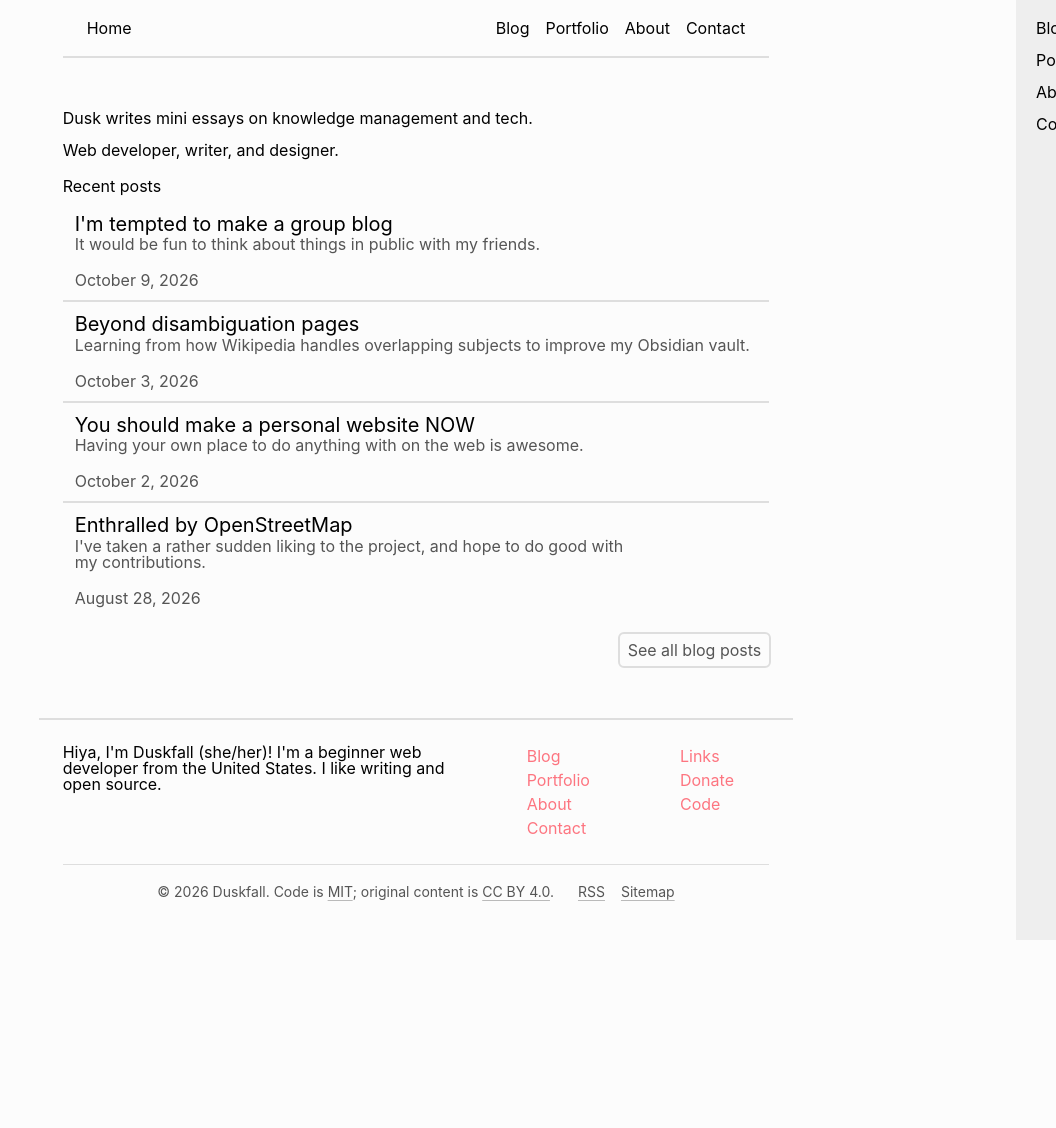
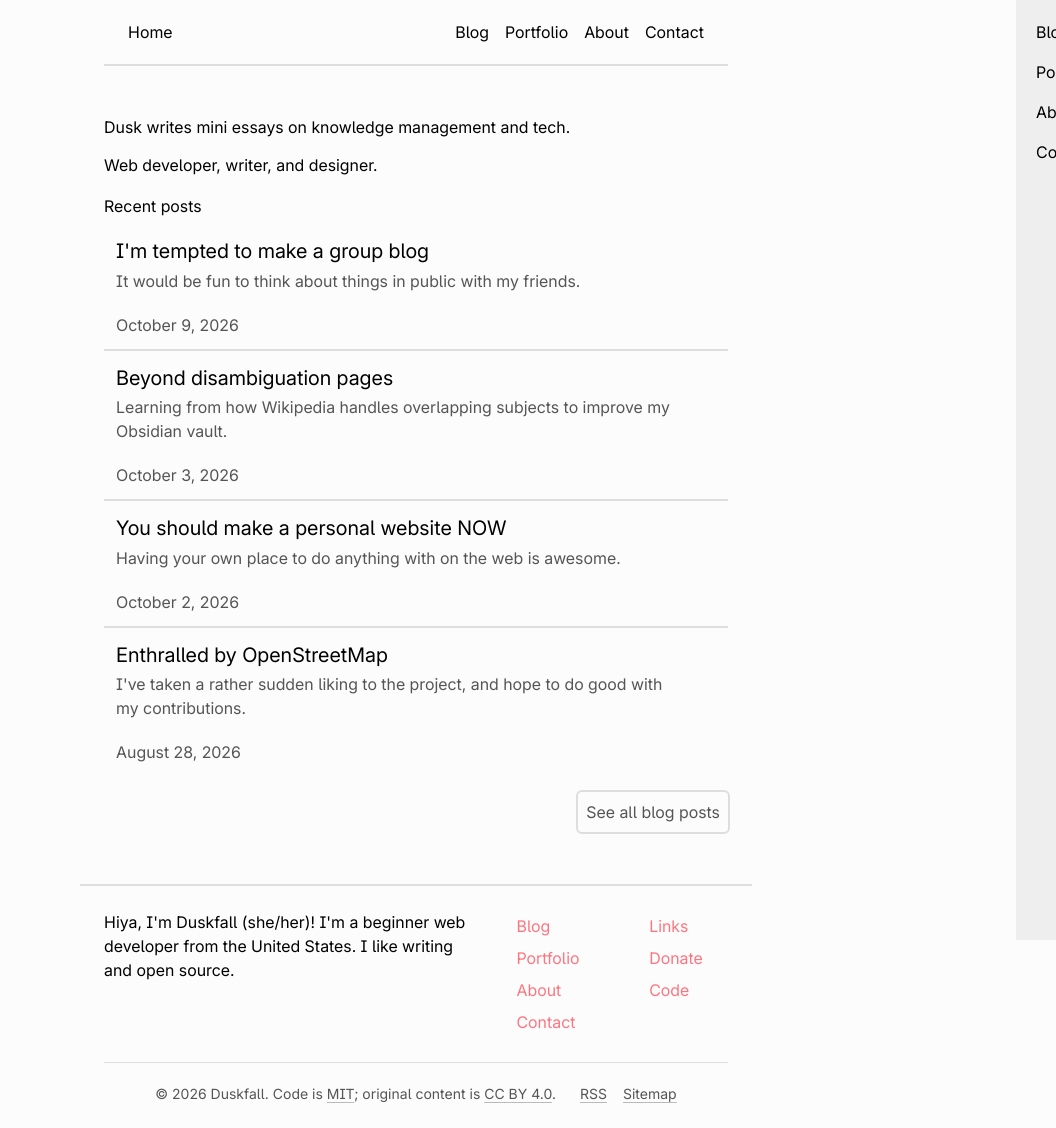
Before and after one commit to TrulyFlawed/trulyflawed.github.io, a Jekyll site: the page built from index.md, in a window 1280 px wide. Shown: the whole page, without its empty margins (224-1280 px from the left). Built offline with Jekyll 4.4.1, drawn with Linux system fonts in a browser that asks for light colours; nearby versions of some CDN libraries; library files that are not in the unit come from our copies.

Commit message:
fix: Inter font not working correctly
So as it turns out, the site's font has only looked right on my computer
because I have Inter installed... So I went ahead and added actual
support and styles for Inter. It should load on your devices, and this
will be most apparent with uppercase "i"s, as they should have serifs.

I also went ahead and reduced the site's width values because it got
wider once the actual font worked, and we now also have real line-height
values because they felt too short by default.

I'm sure there are still issues to be resolved but this should at least
illuminate them much more clearly than not having the font at all.

```diff
--- a/_includes/global-head.html
+++ b/_includes/global-head.html
@@ -1,5 +1,6 @@
 <meta charset="UTF-8" />
 <meta name="viewport" content="width=device-width, initial-scale=1.0" />
+<link rel="preload" href="{{ '/assets/fonts/InterVariable.woff2' | relative_url }}" as="font" type="font/woff2" crossorigin>
 
 <title>{{ page.title }} | {{ site.title }}</title>
 
--- a/assets/css/base.css
+++ b/assets/css/base.css
@@ -1,15 +1,31 @@
 :root {
-	--site-width: min(70ch, 100%);
+	--site-width: min(62ch, 100%);
 }
 
-body {
-	font-family: "Inter", system-ui, -apple-system, "Segoe UI", Roboto, sans-serif;
+@font-face {
+  font-family: "Inter";
+  src: url("/assets/fonts/InterVariable.woff2") format("woff2");
+  font-weight: 100 900;
+  font-style: normal;
+  font-display: swap;
+}
+
+@font-face {
+  font-family: "Inter";
+  src: url("/assets/fonts/InterVariable-Italic.woff2") format("woff2");
+  font-weight: 100 900;
+  font-style: italic;
+  font-display: swap;
 }
 
 body {
 	display: grid;
 	grid-template-rows: auto 1fr auto; /* Let body take up as much room as possible, creating a sticky footer. */
 	block-size: 100dvh;
+
+	font-family: "Inter", system-ui, -apple-system, "Segoe UI", Roboto, sans-serif;
+	font-feature-settings: "cv08", "cv05", "cv10";
+	line-height: 1.5;
 
 	font-size: 1rem;
 	color: var(--color-text-primary);
@@ -21,17 +37,20 @@ body {
 h1 {
 	margin-block-end: 1rem;
 	text-wrap: balance;
+	line-height: 1.2;
 }
 
 h2 {
 	margin-block-start: 1rem;
 	margin-block-end: 0.5rem;
 	text-wrap: balance;
+	line-height: 1.2;
 }
 
 h3 {
 	margin-block-start: 1rem;
 	margin-block-end: 0.5rem;
+	line-height: 1.2;
 }
 
 ul, ol {
```
Also changed, not shown: assets/fonts/InterVariable-Italic.woff2 (added), assets/fonts/InterVariable.woff2 (added).
